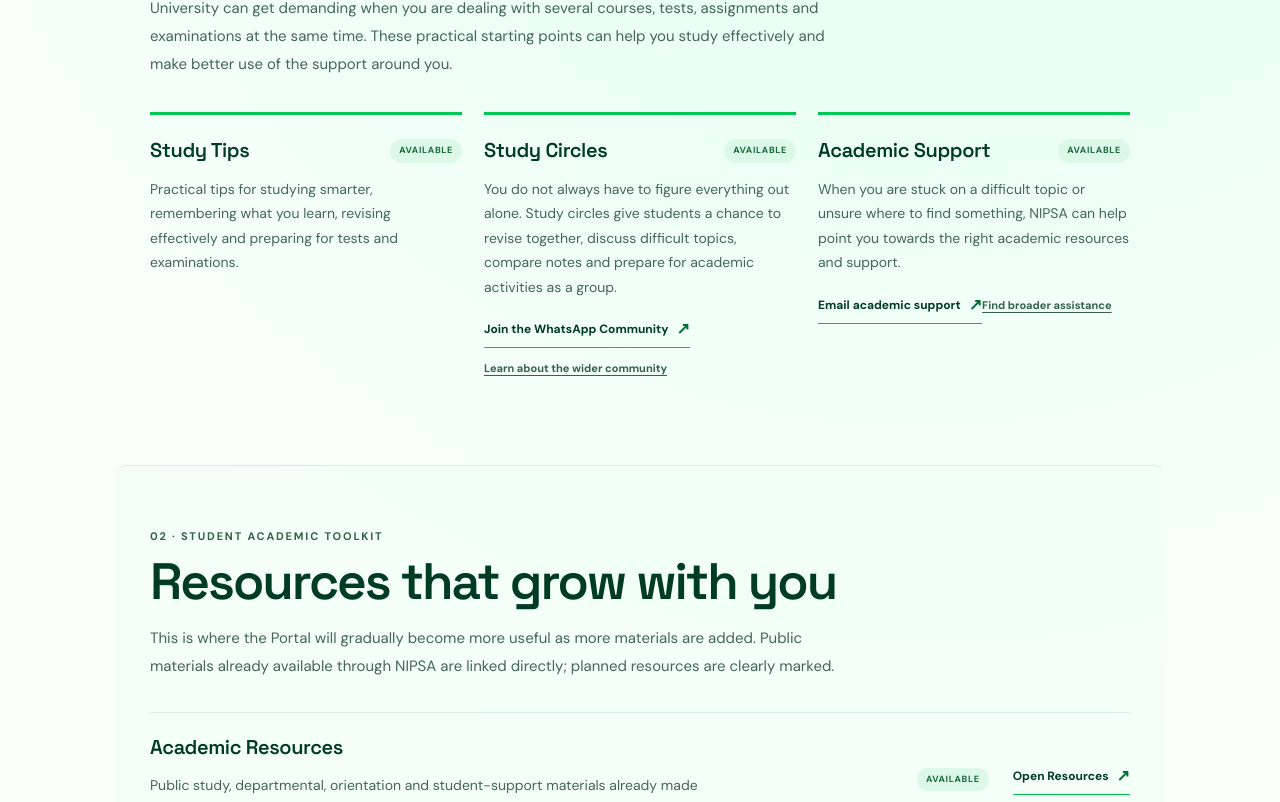
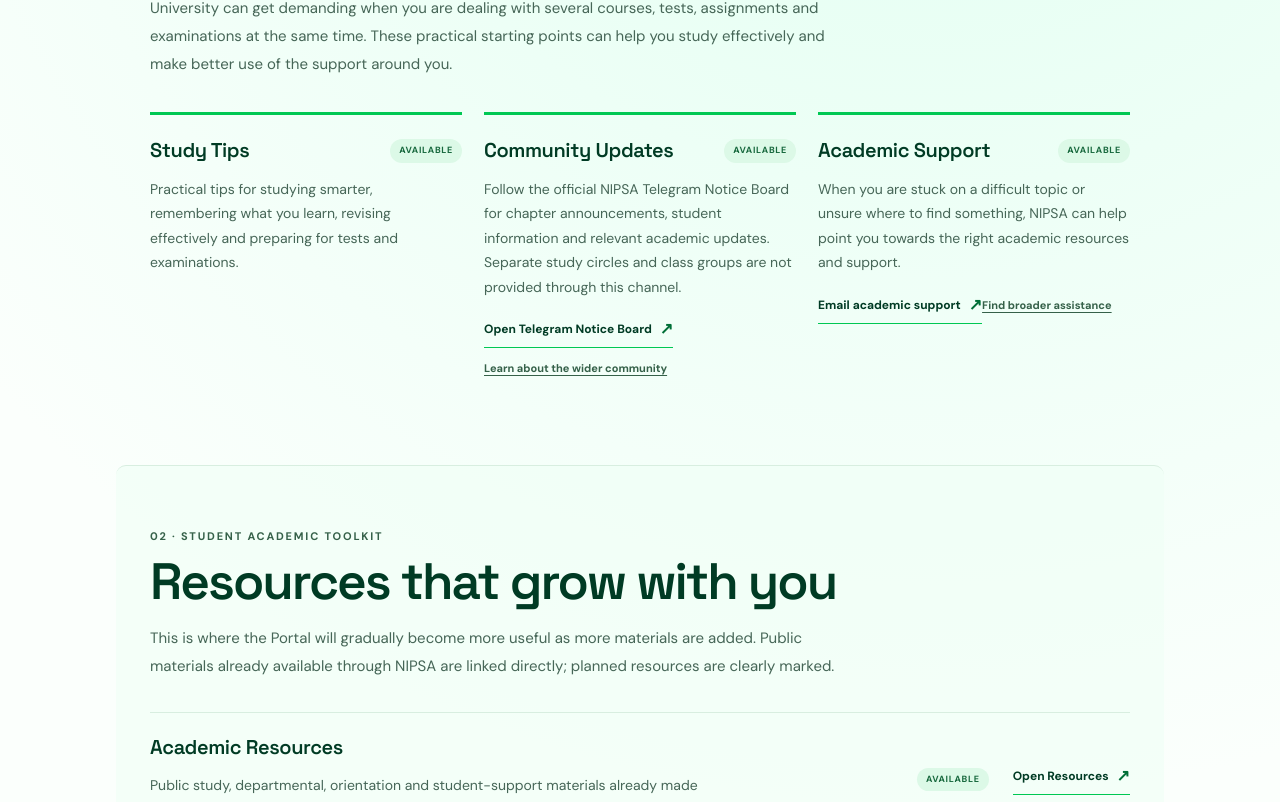
Before and after one commit to phenomenaltechhub/nipsaunilesa, a Next.js app: page /portal in a window 1280 px wide. Shown: the part 956-1758 px from the top of the page. Built offline with nearby package versions, Linux system fonts and the light colour scheme.

Commit message:
Replace public WhatsApp links in Student Portal with Telegram

```diff
--- a/app/portal/page.tsx
+++ b/app/portal/page.tsx
@@ -77,9 +77,9 @@ export default function PortalPage() {
                 <p>Practical tips for studying smarter, remembering what you learn, revising effectively and preparing for tests and examinations.</p>
               </article>
               <article className="portal-feature">
-                <div className="portal-feature-heading"><h3>Study Circles</h3><Status status="Available" /></div>
-                <p>You do not always have to figure everything out alone. Study circles give students a chance to revise together, discuss difficult topics, compare notes and prepare for academic activities as a group.</p>
-                <a className="portal-inline-link" href="https://chat.whatsapp.com/Lr9o3E6iXpmItO0hB8moG7" target="_blank" rel="noopener noreferrer">Join the WhatsApp Community <Arrow /></a>
+                <div className="portal-feature-heading"><h3>Community Updates</h3><Status status="Available" /></div>
+                <p>Follow the official NIPSA Telegram Notice Board for chapter announcements, student information and relevant academic updates. Separate study circles and class groups are not provided through this channel.</p>
+                <a className="portal-inline-link" href="https://t.me/+FYZPQBrwE_U3N2Rk" target="_blank" rel="noopener noreferrer">Open Telegram Notice Board <Arrow /></a>
                 <Link className="portal-secondary-link" href="/community">Learn about the wider community</Link>
               </article>
               <article className="portal-feature">
@@ -171,7 +171,7 @@ export default function PortalPage() {
             <div className="portal-section-heading">
               <p className="eyebrow">What you can use now</p>
               <h2 id="what-you-can-use">Start with what is already available</h2>
-              <p>The Portal is already connected to resources available across the website, including Study Tips, Study Circles, public academic resources, academic announcements, NIPSA activities, community information and student support channels.</p>
+              <p>The Portal is already connected to resources available across the website, including Study Tips, the Telegram Notice Board, public academic resources, academic announcements, NIPSA activities, community information and student support channels.</p>
             </div>
             <p className="portal-note">More will be added over time. Anything marked <strong>Coming Soon</strong> is something we intend to make available, but it is not available yet.</p>
           </section>
@@ -185,7 +185,7 @@ export default function PortalPage() {
               <div><h3>Academic matters</h3><p>For academic questions and academic support.</p><a href="mailto:academics@nipsaunilesa.com.ng">academics@nipsaunilesa.com.ng</a></div>
               <div><h3>General enquiries</h3><p>For information, feedback, suggestions, concerns or help finding the right office.</p><a href="mailto:info@nipsaunilesa.com.ng">info@nipsaunilesa.com.ng</a></div>
               <div><h3>Administrative matters</h3><p>For general administrative enquiries.</p><a href="mailto:admin@nipsaunilesa.com.ng">admin@nipsaunilesa.com.ng</a></div>
-              <div><h3>Community matters</h3><p>For study circles, peer support and student community activities.</p><a href="https://chat.whatsapp.com/Lr9o3E6iXpmItO0hB8moG7" target="_blank" rel="noopener noreferrer">WhatsApp Community <Arrow /></a><Link href="/community">Community page</Link></div>
+              <div><h3>Community matters</h3><p>For official NIPSA public announcements, use the Telegram Notice Board. For community assistance or study-circle enquiries, visit the Community page.</p><a href="https://t.me/+FYZPQBrwE_U3N2Rk" target="_blank" rel="noopener noreferrer">Telegram Notice Board <Arrow /></a><Link href="/community">Community page</Link></div>
               <div><h3>Other contact routes</h3><p>Sports, social and public-facing matters can use the relevant additional contact addresses.</p><a href="mailto:sports@nipsaunilesa.com.ng">Sports</a><a href="mailto:social@nipsaunilesa.com.ng">Social</a><a href="mailto:publicrelations@nipsaunilesa.com.ng">Public relations</a></div>
             </div>
             <Link className="button secondary portal-directory-link" href="/contact">Contact Directory <Arrow /></Link>
```
